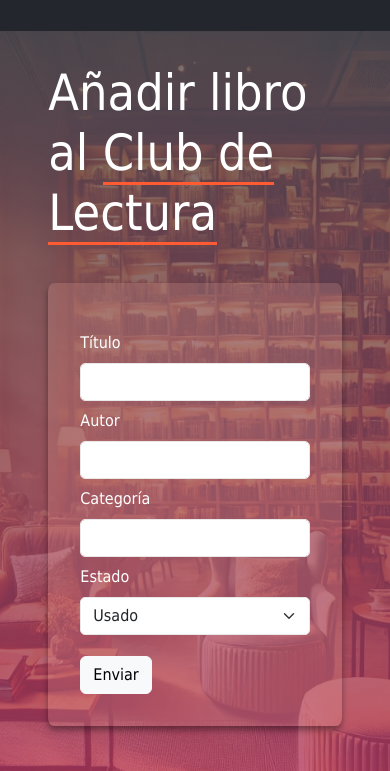
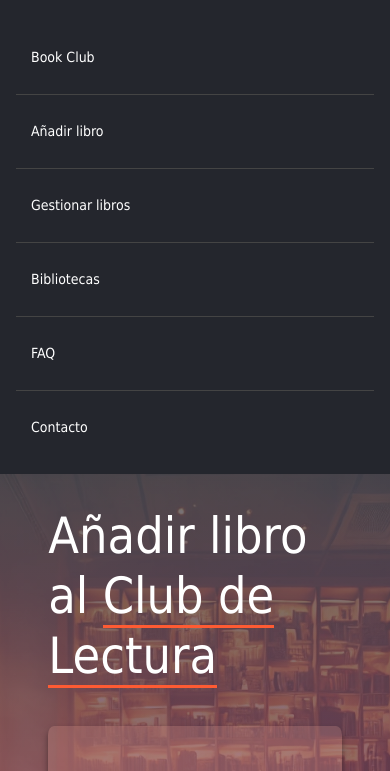
Before and after one commit to riordi80/bookclub, a website: page add-book.html in a window 390 px wide. Both pictures are taken after a click on the link 352 px from the left and 49 px from the top of the page. Shown: the part 69-840 px from the top of the page. Drawn offline with nearby package versions, Linux system fonts and the light colour scheme.

Commit message:
Mobile Nav Menu Fix

```diff
--- a/add-book.html
+++ b/add-book.html
@@ -43,10 +43,15 @@
         </div>
       </div>
     </div>
-    <!-- mobile dropdwon menu -->
+    <!-- mobile dropdown menu -->
     <div id="dropdown-menu" class="dropdown-menu-hidden">
       <ul>
-<div class="header-item-right"><a href="index.html">Book Club</a></div>
+        <li class="li-none-bullet"><a href="index.html">Book Club</a></li>
+        <li class="li-none-bullet"><a href="#">Añadir libro</a></li>
+        <li class="li-none-bullet"><a href="book-list.html">Gestionar libros</a></li>
+        <li class="li-none-bullet"><a href="#">Bibliotecas</a></li>
+        <li class="li-none-bullet"i><a href="#">FAQ</a></li>
+        <li class="li-none-bullet"><a href="#">Contacto</a></li>
       </ul>
     </div>
     <!-- menu -->
```
Also changed, not shown: book-list.html (+1 -1 lines).
